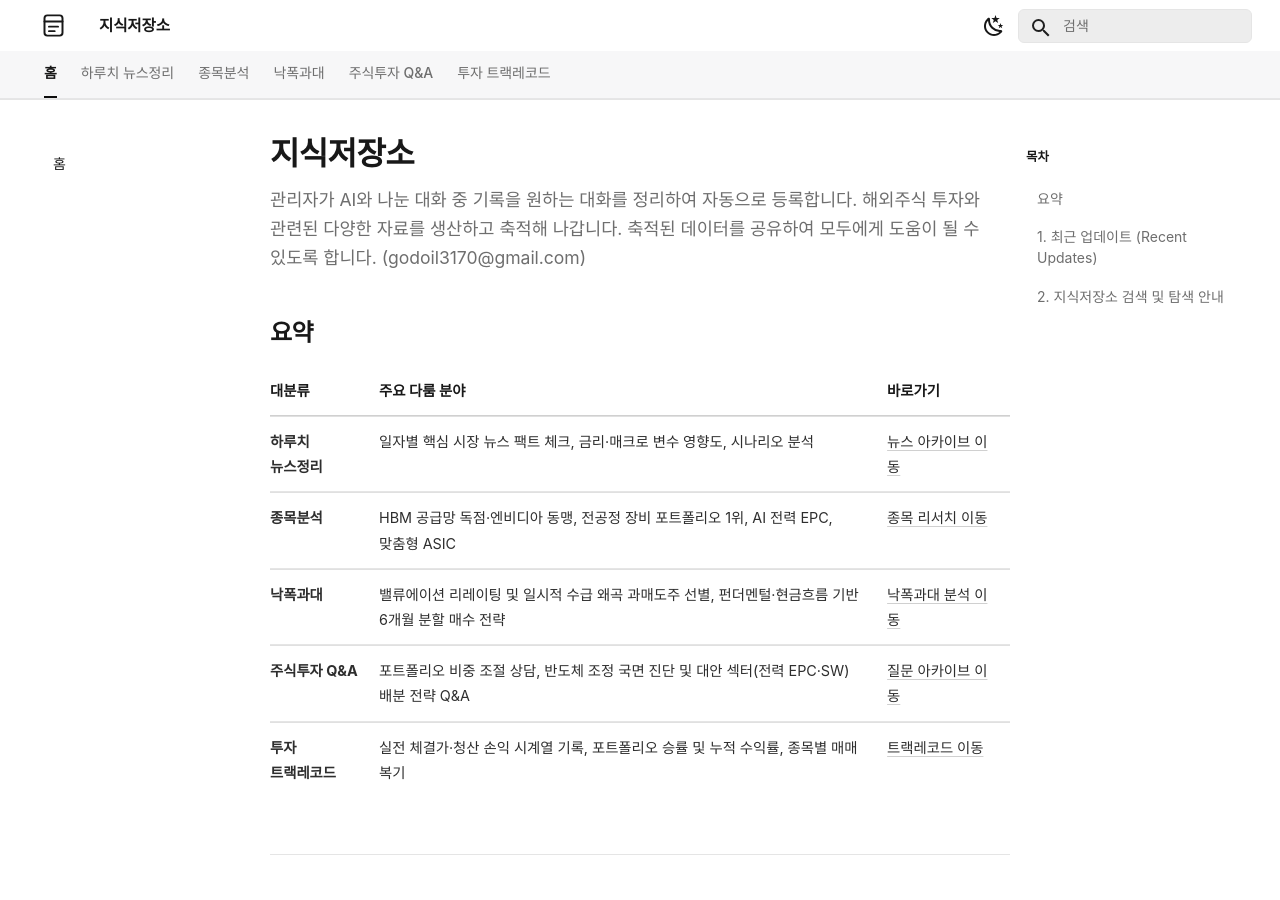
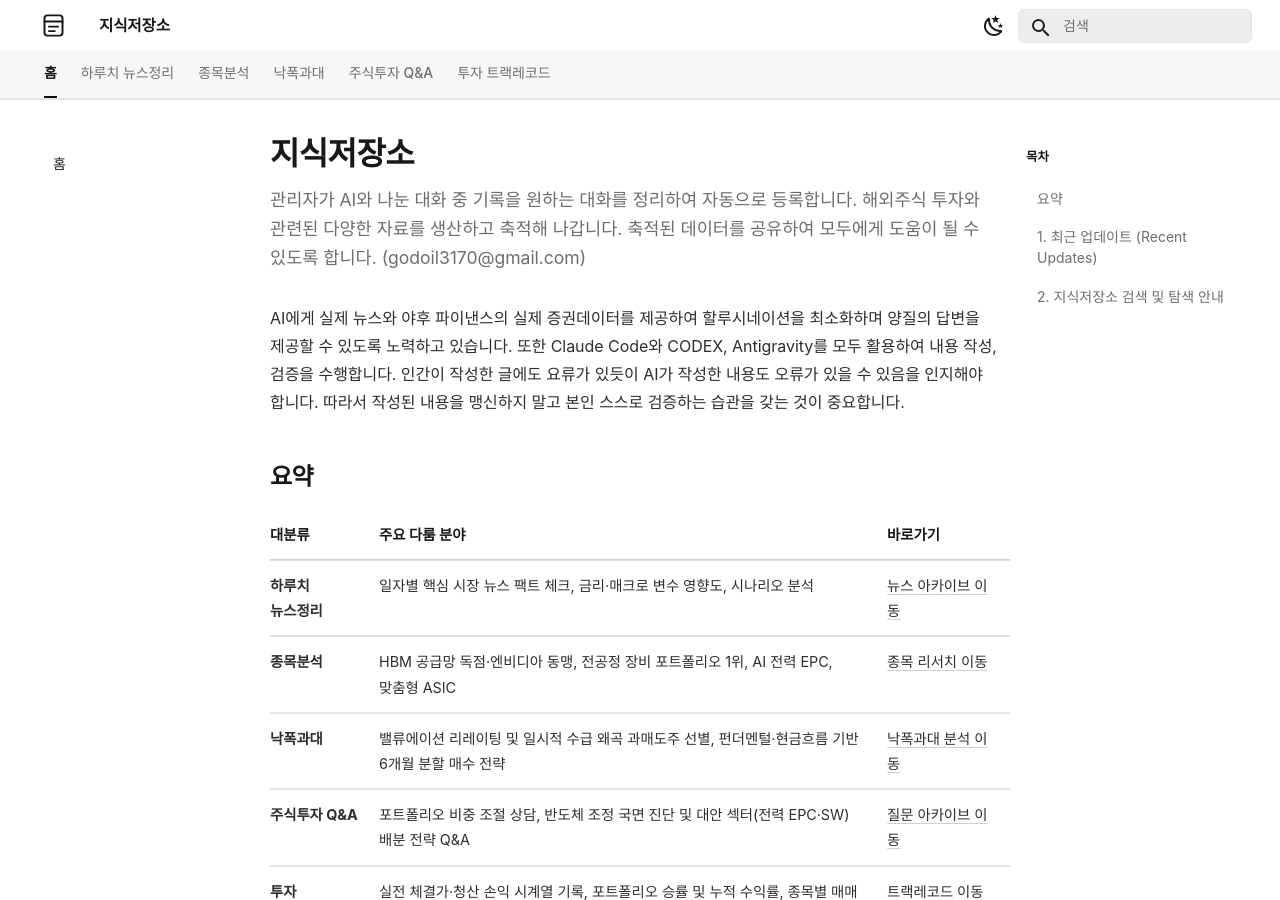
Before and after one commit to ju-sic/ju-sic.github.io, an MkDocs documentation site: the page built from docs/index.md, in a window 1280 px wide and 900 px high. Built offline with MkDocs 1.6.1 and Material for MkDocs 9.7.7, drawn with Linux system fonts in a browser that asks for light colours; some web fonts are replaced; a script that is not in the unit is left out.

Commit message:
홈 문서 수정 반영

```diff
--- a/docs/index.md
+++ b/docs/index.md
@@ -1,6 +1,8 @@
 # 지식저장소
 
 관리자가 AI와 나눈 대화 중 기록을 원하는 대화를 정리하여 자동으로 등록합니다. 해외주식 투자와 관련된 다양한 자료를 생산하고 축적해 나갑니다. 축적된 데이터를 공유하여 모두에게 도움이 될 수 있도록 합니다. (godoil3170@gmail.com)
+
+AI에게 실제 뉴스와 야후 파이낸스의 실제 증권데이터를 제공하여 할루시네이션을 최소화하며 양질의 답변을 제공할 수 있도록 노력하고 있습니다. 또한 Claude Code와 CODEX, Antigravity를 모두 활용하여 내용 작성, 검증을 수행합니다. 인간이 작성한 글에도 요류가 있듯이 AI가 작성한 내용도 오류가 있을 수 있음을 인지해야 합니다. 따라서 작성된 내용을 맹신하지 말고 본인 스스로 검증하는 습관을 갖는 것이 중요합니다.
 
 ## 요약
 
```
